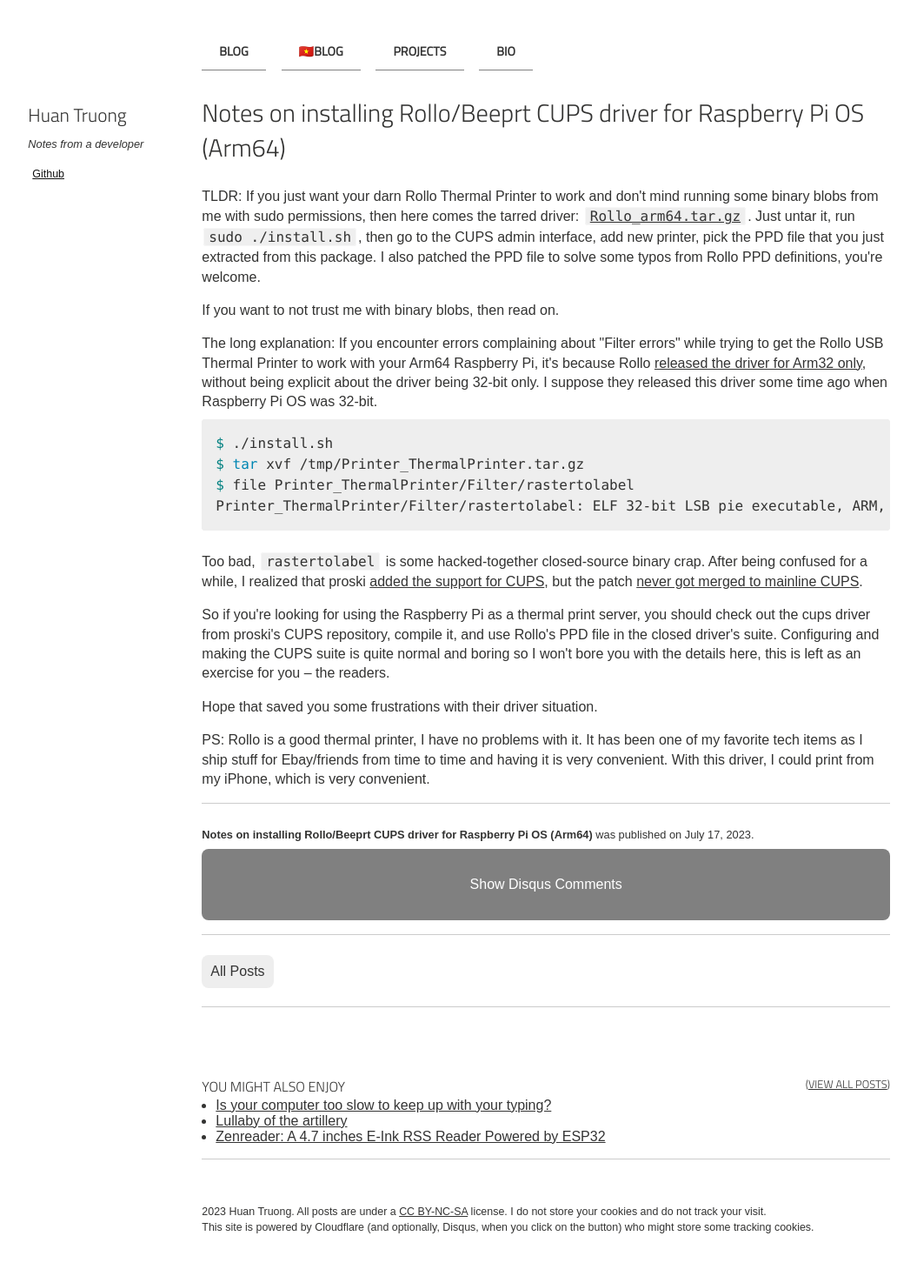
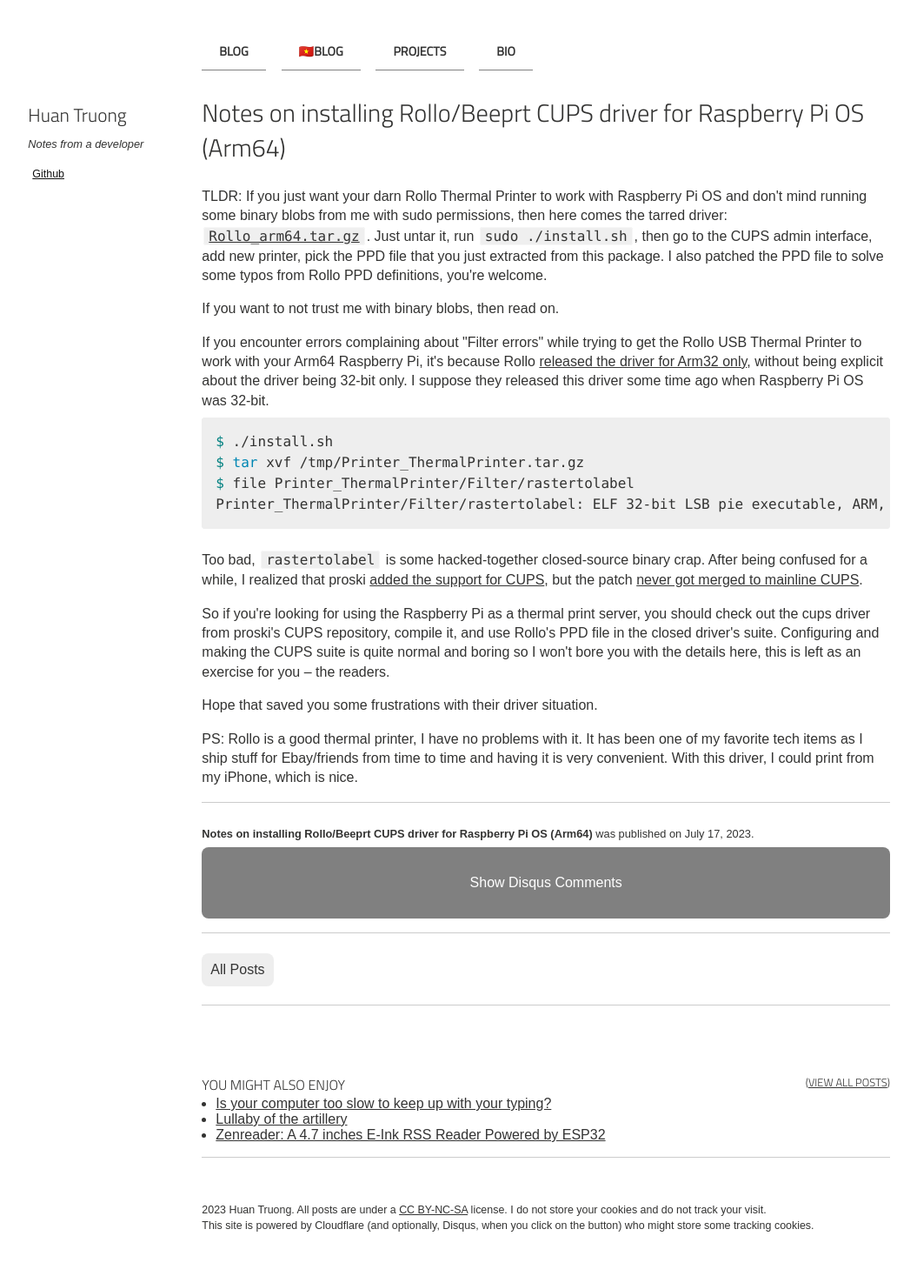
Before and after one commit to htruong/htruong.github.io, a Jekyll site: the page built from _posts/2023-07-17-rollo-arm64-driver.markdown, in a window 1280 px wide. Shown: the whole page at 87% size, without its empty margins (116-1171 px from the left). Built offline with Jekyll 4.4.1, drawn with Linux system fonts in a browser that asks for light colours.

Commit message:
Update 2023-07-17-rollo-arm64-driver.markdown

````diff
--- a/_posts/2023-07-17-rollo-arm64-driver.markdown
+++ b/_posts/2023-07-17-rollo-arm64-driver.markdown
@@ -3,11 +3,11 @@
 title : "Notes on installing Rollo/Beeprt CUPS driver for Raspberry Pi OS (Arm64)"
 ---
 
-TLDR: If you just want your darn Rollo Thermal Printer to work and don't mind running some binary blobs from me with sudo permissions, then here comes the tarred driver: [`Rollo_arm64.tar.gz`](/downloads/Rollo_arm64.tar.gz). Just untar it, run `sudo ./install.sh`, then go to the CUPS admin interface, add new printer, pick the PPD file that you just extracted from this package. I also patched the PPD file to solve some typos from Rollo PPD definitions, you're welcome.
+TLDR: If you just want your darn Rollo Thermal Printer to work with Raspberry Pi OS and don't mind running some binary blobs from me with sudo permissions, then here comes the tarred driver: [`Rollo_arm64.tar.gz`](/downloads/Rollo_arm64.tar.gz). Just untar it, run `sudo ./install.sh`, then go to the CUPS admin interface, add new printer, pick the PPD file that you just extracted from this package. I also patched the PPD file to solve some typos from Rollo PPD definitions, you're welcome.
 
 If you want to not trust me with binary blobs, then read on.
 
-The long explanation: If you encounter errors complaining about "Filter errors" while trying to get the Rollo USB Thermal Printer to work with your Arm64 Raspberry Pi, it's because Rollo [released the driver for Arm32 only](https://www.rollo.com/driver-linux/), without being explicit about the driver being 32-bit only. I suppose they released this driver some time ago when Raspberry Pi OS was 32-bit.
+If you encounter errors complaining about "Filter errors" while trying to get the Rollo USB Thermal Printer to work with your Arm64 Raspberry Pi, it's because Rollo [released the driver for Arm32 only](https://www.rollo.com/driver-linux/), without being explicit about the driver being 32-bit only. I suppose they released this driver some time ago when Raspberry Pi OS was 32-bit.
 
 ```bash
 $ ./install.sh
@@ -22,4 +22,4 @@
 
 Hope that saved you some frustrations with their driver situation.
 
-PS: Rollo is a good thermal printer, I have no problems with it. It has been one of my favorite tech items as I ship stuff for Ebay/friends from time to time and having it is very convenient. With this driver, I could print from my iPhone, which is very convenient.
+PS: Rollo is a good thermal printer, I have no problems with it. It has been one of my favorite tech items as I ship stuff for Ebay/friends from time to time and having it is very convenient. With this driver, I could print from my iPhone, which is nice.
````
